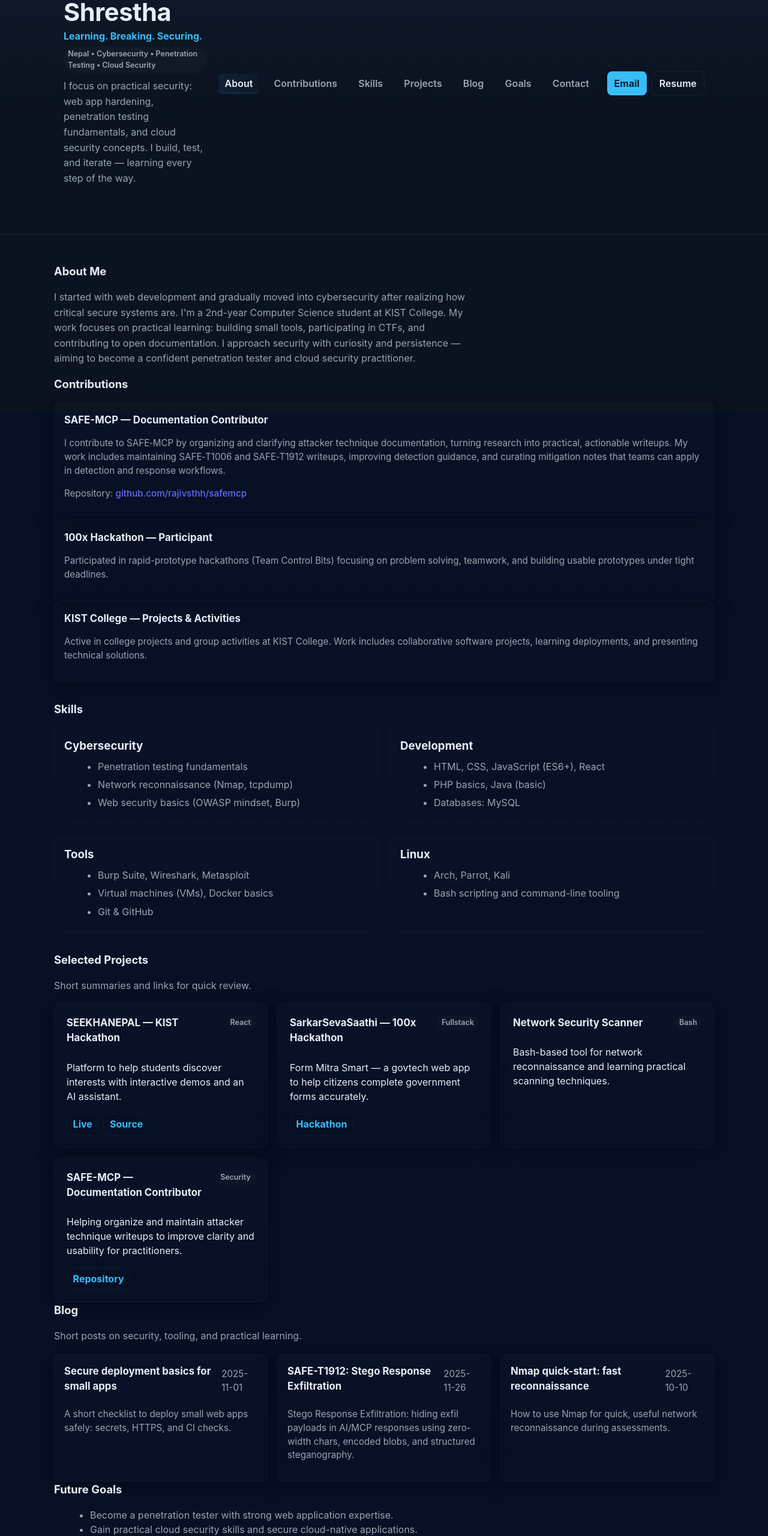
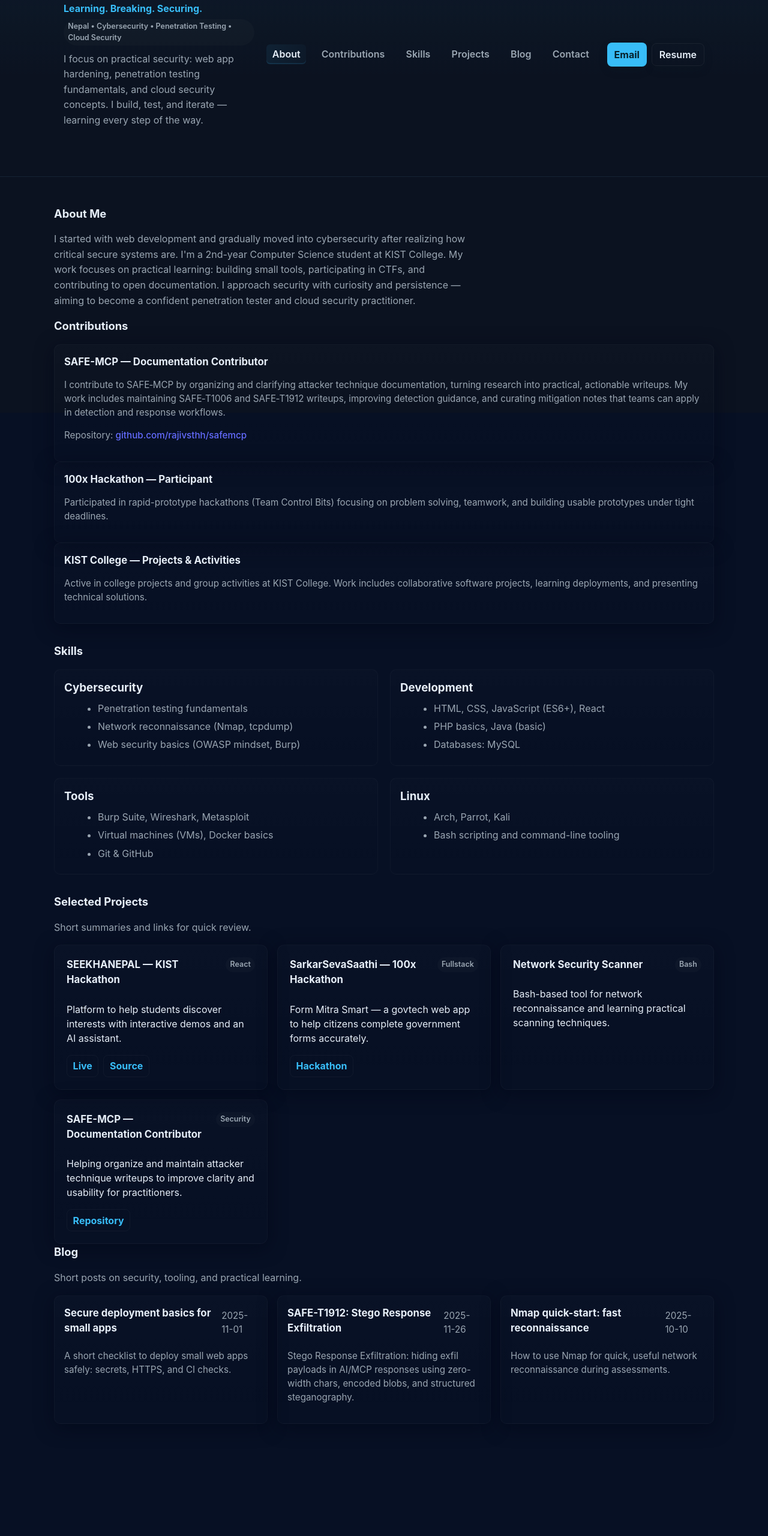
Before and after one commit to rajivsthh/rajivportfolio, a React (Vite) app: page / in a window 1280 px wide. Shown: the part 112-2673 px from the top of the page at 60% size. Built offline with nearby package versions, Linux system fonts and the light colour scheme.

Commit message:
Refactor code structure for improved readability and maintainability

```diff
--- a/src/App.css
+++ b/src/App.css
@@ -121,8 +121,12 @@ html { scroll-behavior: smooth; }
 
 /* Show only a single section when the user requests focus */
 .app-root.only-show main > .section { display: none; }
-.app-root.only-show main > #skills { display: block; }
+.app-root.only-show main > #skills, .app-root.only-show main > #resume, .app-root.only-show main > #contributions { display: block; }
 .only-close { position: fixed; right: 1rem; top: 6.5rem; z-index: 80; }
+
+/* resume embed styles */
+.resume-frame { margin-top: 0.75rem; background: var(--card); padding: .75rem; border-radius: 10px; border: 1px solid rgba(255,255,255,0.03); }
+.resume-frame iframe { width: 100%; height: 70vh; border: none; border-radius: 8px; }
 
 .footer { padding: 2rem 0; border-top: 1px solid rgba(255,255,255,0.03); display:flex; justify-content:space-between; align-items:center; gap:1rem; }
 .footer small { color: var(--muted); }
--- a/src/App.tsx
+++ b/src/App.tsx
@@ -8,7 +8,7 @@ const App: React.FC = () => {
   const [onlySection, setOnlySection] = useState<string | null>(null);
 
   useEffect(() => {
-    const ids = ["about", "contributions", "skills", "projects", "blog", "goals", "contact"];
+    const ids = ["about", "contributions", "skills", "projects", "blog", "contact"];
     const sections = ids.map((id) => document.getElementById(id)).filter(Boolean) as HTMLElement[];
     if (!sections.length) return;
 
@@ -61,7 +61,18 @@ const App: React.FC = () => {
                 <a href="#about" className={active === "about" ? "active" : ""}>About</a>
               </li>
               <li>
-                <a href="#contributions" className={active === "contributions" ? "active" : ""}>Contributions</a>
+                <a
+                  href="#contributions"
+                  className={active === "contributions" ? "active" : ""}
+                  onClick={(e) => {
+                    e.preventDefault();
+                    setOnlySection("contributions");
+                    const el = document.getElementById("contributions");
+                    if (el) el.scrollIntoView({ behavior: "smooth", block: "start" });
+                  }}
+                >
+                  Contributions
+                </a>
               </li>
               <li>
                 <a
@@ -84,9 +95,7 @@ const App: React.FC = () => {
                 <li>
                   <a href="#blog" className={active === "blog" ? "active" : ""}>Blog</a>
                 </li>
-              <li>
-                <a href="#goals" className={active === "goals" ? "active" : ""}>Goals</a>
-              </li>
+              {/* Goals removed — intentionally omitted from nav */}
               <li>
                 <a href="#contact" className={active === "contact" ? "active" : ""}>Contact</a>
               </li>
@@ -95,16 +104,19 @@ const App: React.FC = () => {
 
           <div className="header-actions">
             <a className="btn" href="mailto:rajivsth0713@gmail.com">Email</a>
-            <a
+            <button
               className="btn ghost"
-              href="/resume.pdf"
-              download="Rajiv-Shrestha-Resume.pdf"
-              aria-label="Download Rajiv Shrestha resume (PDF)"
-              target="_blank"
-              rel="noopener noreferrer"
+              onClick={(e) => {
+                e.preventDefault();
+                // show only the resume section (no download)
+                setOnlySection("resume");
+                const el = document.getElementById("resume");
+                if (el) el.scrollIntoView({ behavior: "smooth", block: "start" });
+              }}
+              aria-label="Open Rajiv Shrestha resume (view)"
             >
               Resume
-            </a>
+            </button>
           </div>
         </div>
       </header>
@@ -252,6 +264,20 @@ const App: React.FC = () => {
           </div>
         </section>
 
+    <section id="resume" className="resume fade-up section" tabIndex={-1}>
+            <h2 className="section-title">Resume</h2>
+            <div className="resume-frame">
+              {/* embed the committed resume PDF so clicking Resume shows only the resume */}
+              <iframe
+                src="/resume.pdf"
+                title="Rajiv Shrestha Resume"
+                aria-label="Resume PDF viewer"
+                frameBorder={0}
+                style={{ width: '100%', height: '70vh', borderRadius: 8 }}
+              />
+            </div>
+          </section>
+
         {selectedPost && (() => {
           const post = posts.find((x) => x.id === selectedPost);
           if (!post) return null;
@@ -267,14 +293,7 @@ const App: React.FC = () => {
           );
         })()}
 
-  <section id="goals" className="goals fade-up section">
-          <h2 className="section-title">Future Goals</h2>
-          <ul className="goals-list">
-            <li>Become a penetration tester with strong web application expertise.</li>
-            <li>Gain practical cloud security skills and secure cloud-native applications.</li>
-            <li>Contribute to open tooling and documentation that helps defenders and red teamers alike.</li>
-          </ul>
-        </section>
+        {/* Goals section removed per request */}
 
         <section id="contact" className="contact fade-up section">
           <h2 className="section-title">Contact</h2>
```
Also changed, not shown: 1 other file (tests, documents, lock files or other folders).
